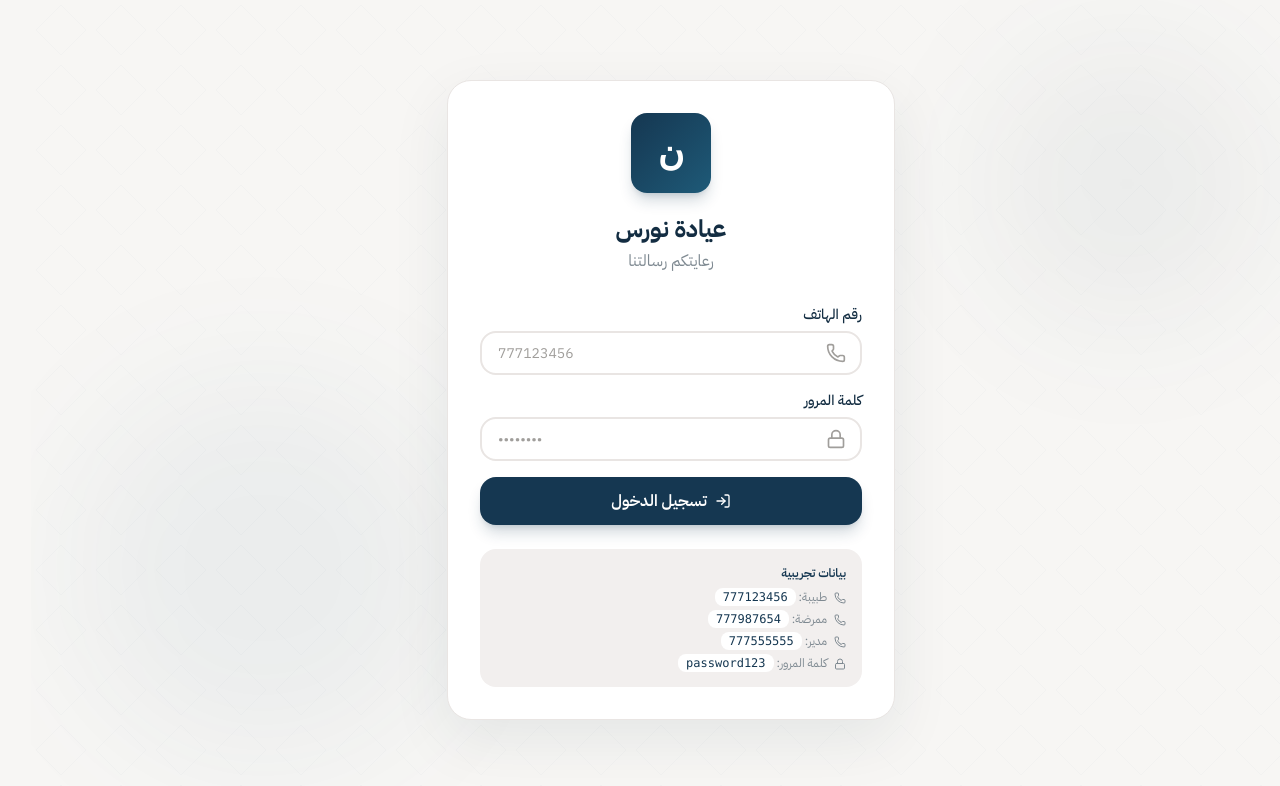
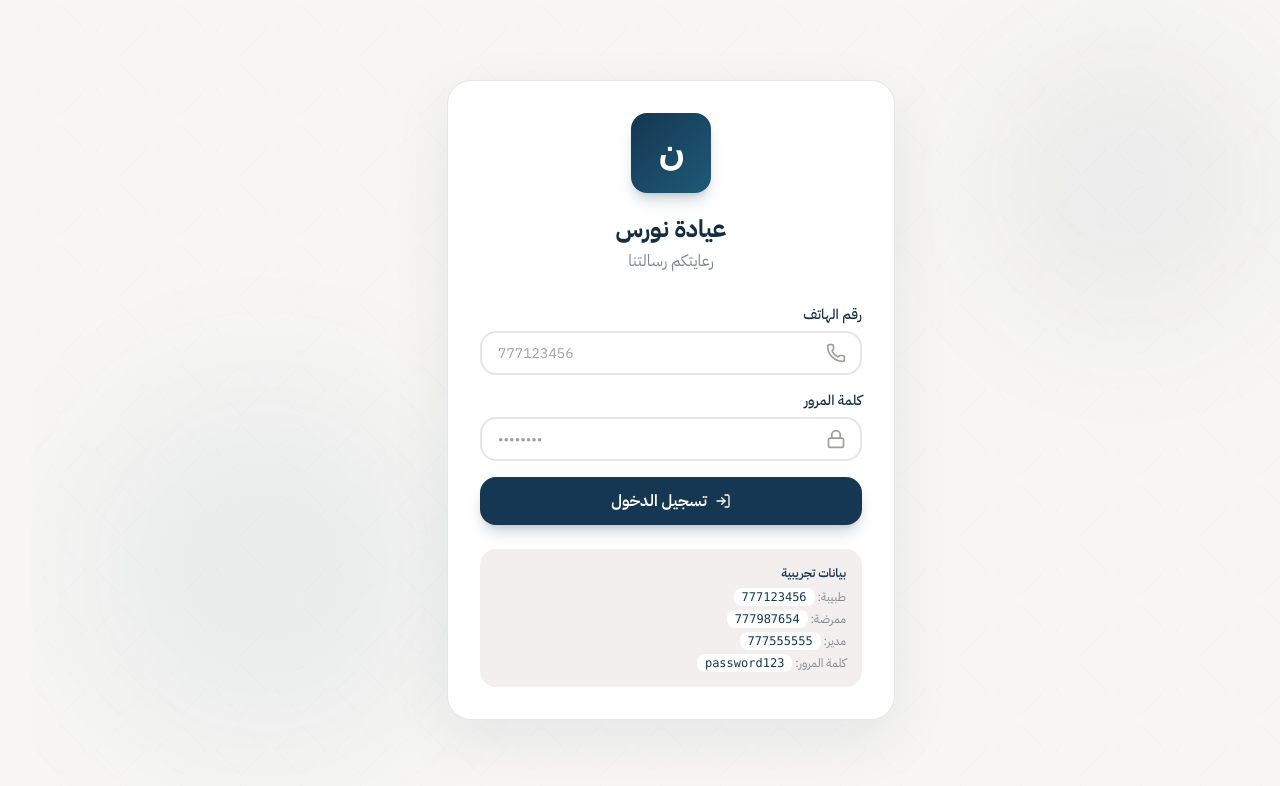
Before and after one commit to majid1alslahi7/nawras-frontend, a React (Vite) app: page /login in a window 1280 px wide. Shown: the top 786 px of the page. Built offline with nearby package versions, Linux system fonts and the light colour scheme.

Commit message:
إصلاح توجيه الممرضة والمدير بعد تسجيل الدخول

```diff
--- a/src/pages/auth/LoginPage.jsx
+++ b/src/pages/auth/LoginPage.jsx
@@ -16,21 +16,18 @@ export default function LoginPage() {
     e.preventDefault();
     try {
       const data = await login(phone, password);
-      toast.success('مرحباً بك في عيادة نورس');
+      const role = data.user?.role;
 
-      // توجيه حسب الدور
-      const role = data.user.role;
-      if (role === 'doctor') {
-        navigate('/dashboard');
-      } else if (role === 'nurse') {
+      toast.success(`مرحباً ${data.user?.full_name}`);
+
+      if (role === 'nurse') {
         navigate('/appointments');
-      } else if (role === 'admin') {
-        navigate('/dashboard');
       } else {
         navigate('/dashboard');
       }
     } catch (error) {
-      toast.error(error.response?.data?.message || 'رقم الهاتف أو كلمة المرور غير صحيحة');
+      const msg = error.response?.data?.message || 'رقم الهاتف أو كلمة المرور غير صحيحة';
+      toast.error(msg);
     }
   };
 
@@ -58,18 +55,10 @@ export default function LoginPage() {
 
       <div className="mt-6 p-4 bg-[#F2EFEE] rounded-2xl text-xs space-y-1.5">
         <p className="font-semibold text-[#153751] mb-2">بيانات تجريبية</p>
-        <p className="text-[#7E8991]">
-          <Phone className="w-3 h-3 inline ml-1" /> طبيبة: <code className="bg-white px-2 py-0.5 rounded-lg text-[#153751] font-mono">777123456</code>
-        </p>
-        <p className="text-[#7E8991]">
-          <Phone className="w-3 h-3 inline ml-1" /> ممرضة: <code className="bg-white px-2 py-0.5 rounded-lg text-[#153751] font-mono">777987654</code>
-        </p>
-        <p className="text-[#7E8991]">
-          <Phone className="w-3 h-3 inline ml-1" /> مدير: <code className="bg-white px-2 py-0.5 rounded-lg text-[#153751] font-mono">777555555</code>
-        </p>
-        <p className="text-[#7E8991] mt-1">
-          <Lock className="w-3 h-3 inline ml-1" /> كلمة المرور: <code className="bg-white px-2 py-0.5 rounded-lg text-[#153751] font-mono">password123</code>
-        </p>
+        <p className="text-[#7E8991]">طبيبة: <code className="bg-white px-2 py-0.5 rounded-lg text-[#153751] font-mono">777123456</code></p>
+        <p className="text-[#7E8991]">ممرضة: <code className="bg-white px-2 py-0.5 rounded-lg text-[#153751] font-mono">777987654</code></p>
+        <p className="text-[#7E8991]">مدير: <code className="bg-white px-2 py-0.5 rounded-lg text-[#153751] font-mono">777555555</code></p>
+        <p className="text-[#7E8991] mt-1">كلمة المرور: <code className="bg-white px-2 py-0.5 rounded-lg text-[#153751] font-mono">password123</code></p>
       </div>
     </div>
   );
--- a/src/store/authStore.js
+++ b/src/store/authStore.js
@@ -30,19 +30,10 @@ export const useAuthStore = create(
       logout: async () => {
         try {
           const token = get().token;
-          if (token) {
-            await api.post('/logout');
-          }
-        } catch (e) {
-          // ignore
-        } finally {
-          set({
-            user: null,
-            token: null,
-            isAuthenticated: false,
-          });
-          localStorage.removeItem('nawras-auth');
-        }
+          if (token) await api.post('/logout');
+        } catch (e) {}
+        set({ user: null, token: null, isAuthenticated: false });
+        localStorage.removeItem('nawras-auth');
       },
     }),
     {
```
